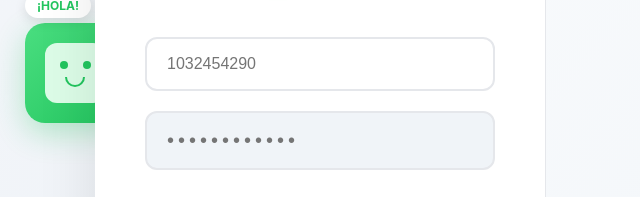
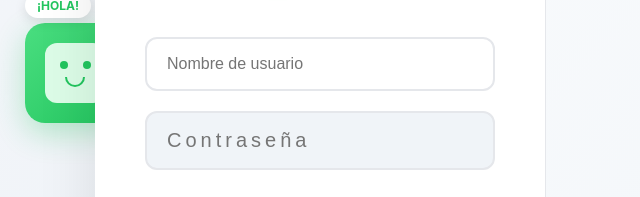
Before and after one commit to cindybecerras-oss/Cunpage, a plain HTML site: page index.html in a window 1280 px wide. Shown: the part 297-494 px from the top of the page, 145-785 px from the left. Drawn offline with Linux system fonts and the light colour scheme.

Commit message:
Add files via upload
Corrección datos de ingreso

```diff
--- a/index.html
+++ b/index.html
@@ -349,11 +349,11 @@
 
             <form id="loginForm">
                 <div class="input-group">
-                    <input type="text" id="username" placeholder="1032454290" required>
+                    <input type="text" id="username" placeholder="Nombre de usuario" required>
                 </div>
 
                 <div class="input-group">
-                    <input type="password" id="password" placeholder="••••••••••••" required>
+                    <input type="password" id="password" placeholder="Contraseña" required>
                 </div>
 
                 <button type="submit" class="login-btn">Acceder</button>
```
